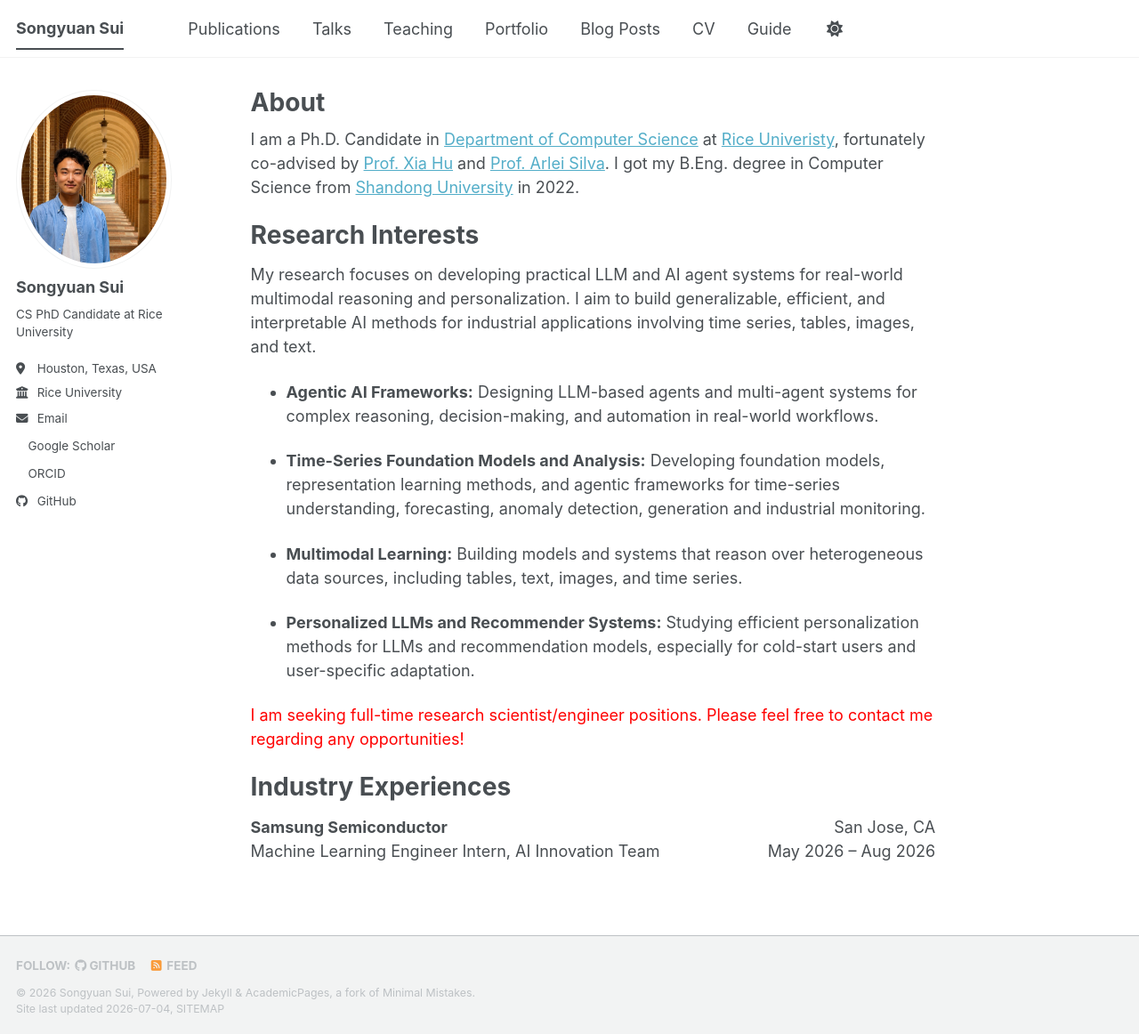
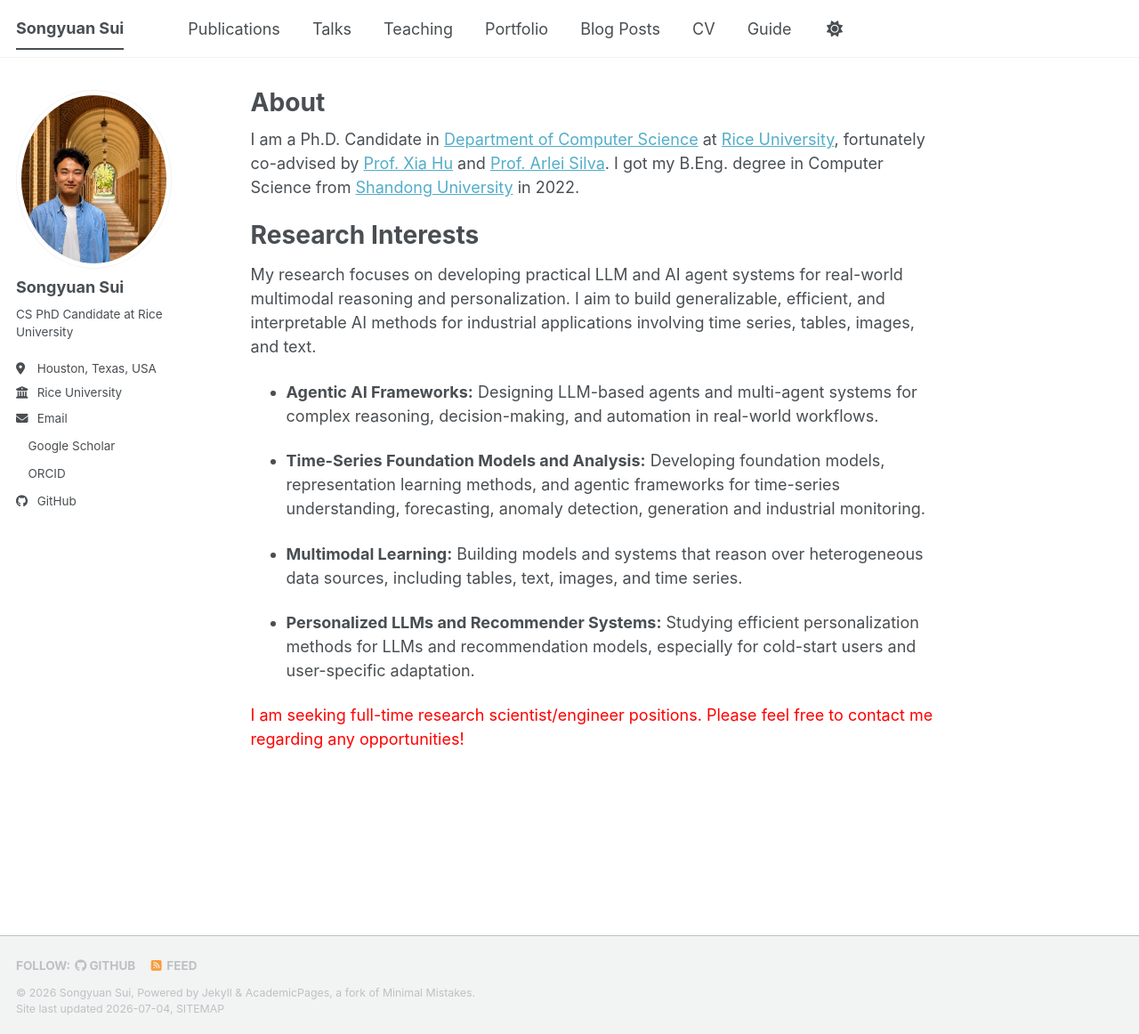
Before and after one commit to SongyuanSui/SongyuanSui.github.io, a Jekyll site: the page built from _pages/about.md, in a window 1280 px wide and 1162 px high. Shown: the whole window at 89% size. Built offline with Jekyll 4.4.1, drawn with Linux system fonts in a browser that asks for light colours; a style sheet for code colours, icons or effects is not loaded.

Commit message:
update about

```diff
--- a/_pages/about.md
+++ b/_pages/about.md
@@ -7,7 +7,7 @@ redirect_from:
   - /about.html
 ---
 
-I am a Ph.D. Candidate in [Department of Computer Science](https://csweb.rice.edu/) at [Rice Univeristy](https://www.rice.edu/), fortunately co-advised by [Prof. Xia Hu](https://cs.rice.edu/~xh37/index.html) and [Prof. Arlei Silva](https://cs.rice.edu/~al110/). I got my B.Eng. degree in Computer Science from [Shandong University](https://www.en.sdu.edu.cn/) in 2022.
+I am a Ph.D. Candidate in [Department of Computer Science](https://csweb.rice.edu/) at [Rice University](https://www.rice.edu/), fortunately co-advised by [Prof. Xia Hu](https://cs.rice.edu/~xh37/index.html) and [Prof. Arlei Silva](https://cs.rice.edu/~al110/). I got my B.Eng. degree in Computer Science from [Shandong University](https://www.en.sdu.edu.cn/) in 2022.
 
 Research Interests
 ======
@@ -22,14 +22,3 @@ My research focuses on developing practical LLM and AI agent systems for real-wo
 - **Personalized LLMs and Recommender Systems:** Studying efficient personalization methods for LLMs and recommendation models, especially for cold-start users and user-specific adaptation.
 
 <span style="color: red;">I am seeking full-time research scientist/engineer positions. Please feel free to contact me regarding any opportunities!</span>
-
-Industry Experiences
-======
-<div style="display: flex; justify-content: space-between; gap: 1rem;">
-  <span><strong>Samsung Semiconductor</strong></span>
-  <span>San Jose, CA</span>
-</div>
-<div style="display: flex; justify-content: space-between; gap: 1rem;">
-  <span>Machine Learning Engineer Intern, AI Innovation Team</span>
-  <span>May 2026 – Aug 2026</span>
-</div>
```
